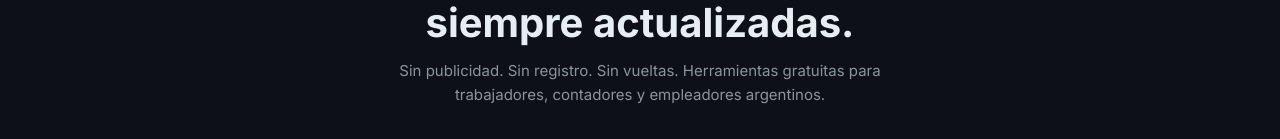
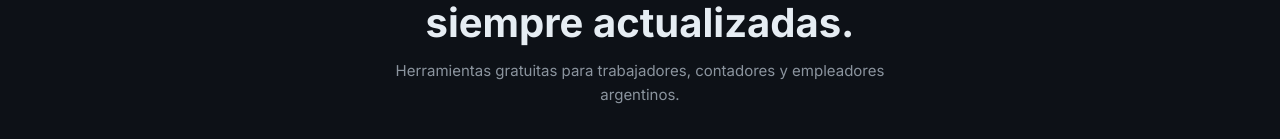
Before and after one commit to lpace27/calculaboral, a Next.js app: page / in a window 1280 px wide. Shown: the part 198-337 px from the top of the page. Built offline with nearby package versions, Linux system fonts and the light colour scheme; no server answers.

Commit message:
Update page.js

```diff
--- a/app/page.js
+++ b/app/page.js
@@ -23,7 +23,7 @@ export default function HomePage() {
           <br />siempre actualizadas.
         </h1>
         <p style={{ fontSize: "15px", color: t.ts, maxWidth: "520px", margin: "0 auto", lineHeight: 1.6 }}>
-          Sin publicidad. Sin registro. Sin vueltas. Herramientas gratuitas para trabajadores, contadores y empleadores argentinos.
+          Herramientas gratuitas para trabajadores, contadores y empleadores argentinos.
         </p>
       </header>
 
```
